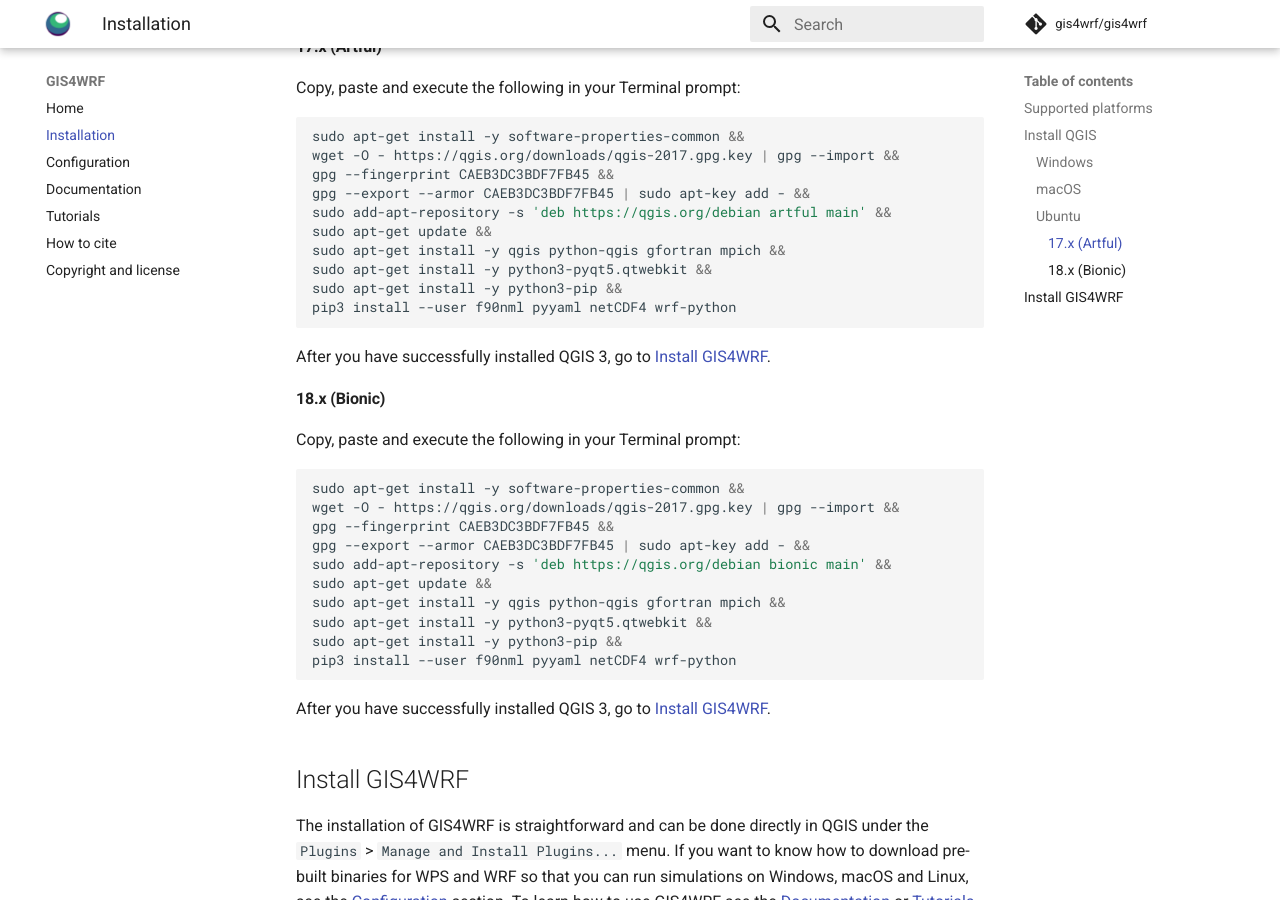
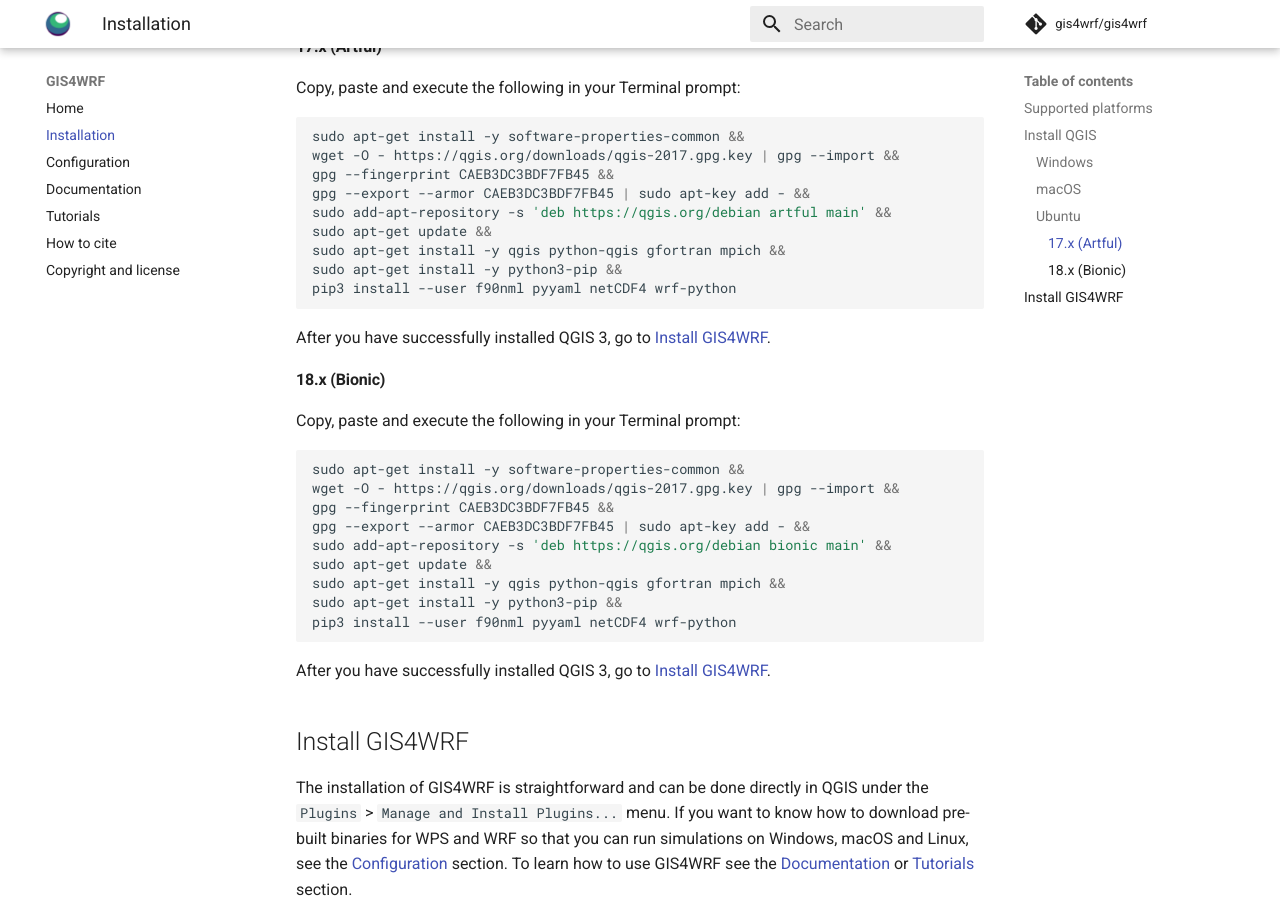
Before and after one commit to GIS4WRF/gis4wrf.github.io, an MkDocs documentation site: the page built from docs/installation/index.md, in a window 1280 px wide and 900 px high, scrolled down 1197 px. Built offline with MkDocs 1.6.1 and Material for MkDocs 9.7.7, drawn with Linux system fonts in a browser that asks for light colours; comment, search, counter and statistics services are not loaded.

Commit message:
remove qtwebkit from install deps as no longer req.

````diff
--- a/docs/installation/index.md
+++ b/docs/installation/index.md
@@ -35,7 +35,6 @@
 sudo add-apt-repository -s 'deb https://qgis.org/debian artful main' &&
 sudo apt-get update &&
 sudo apt-get install -y qgis python-qgis gfortran mpich &&
-sudo apt-get install -y python3-pyqt5.qtwebkit &&
 sudo apt-get install -y python3-pip &&
 pip3 install --user f90nml pyyaml netCDF4 wrf-python
 ```
@@ -54,7 +53,6 @@
 sudo add-apt-repository -s 'deb https://qgis.org/debian bionic main' &&
 sudo apt-get update &&
 sudo apt-get install -y qgis python-qgis gfortran mpich &&
-sudo apt-get install -y python3-pyqt5.qtwebkit &&
 sudo apt-get install -y python3-pip &&
 pip3 install --user f90nml pyyaml netCDF4 wrf-python
 ```
````
